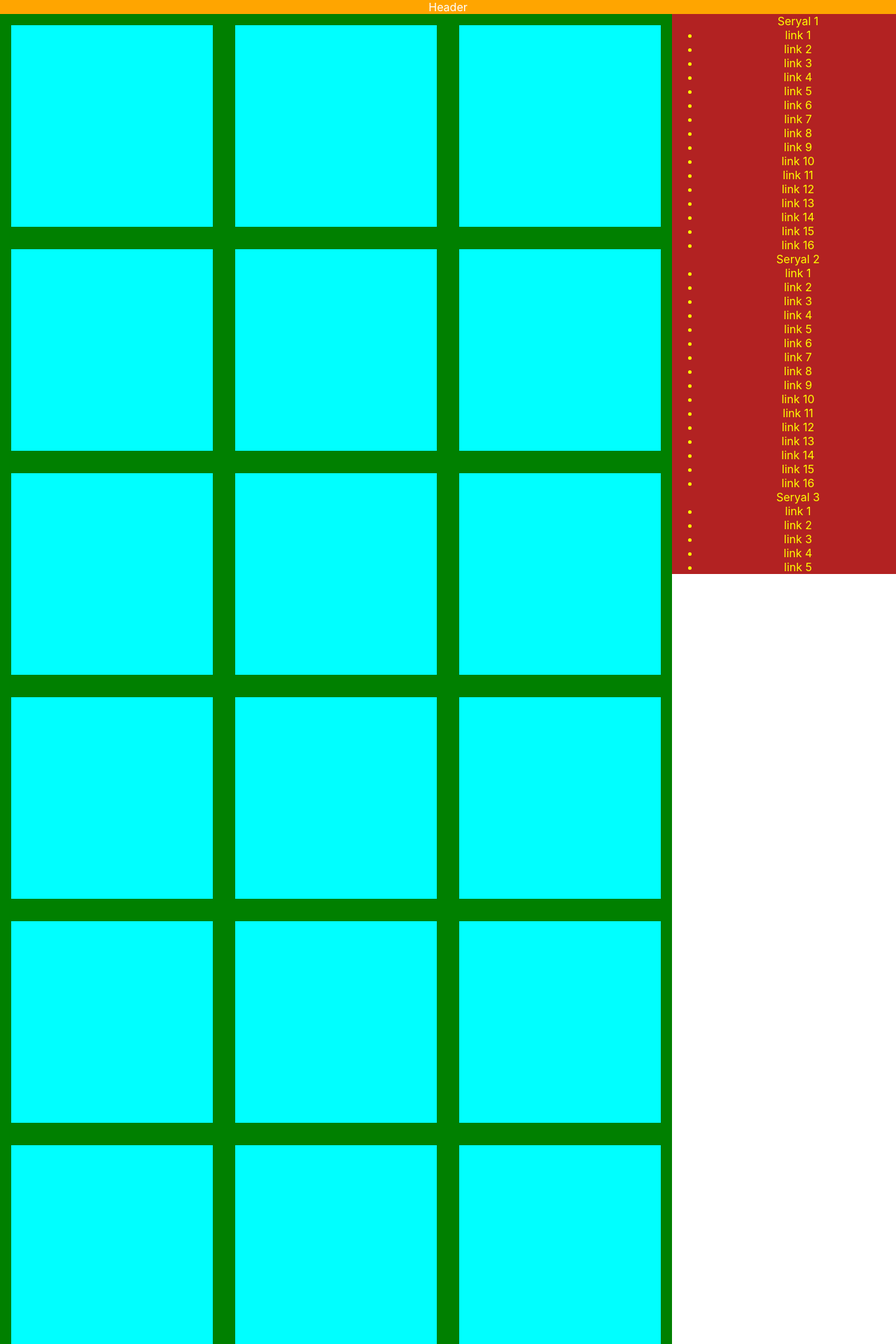
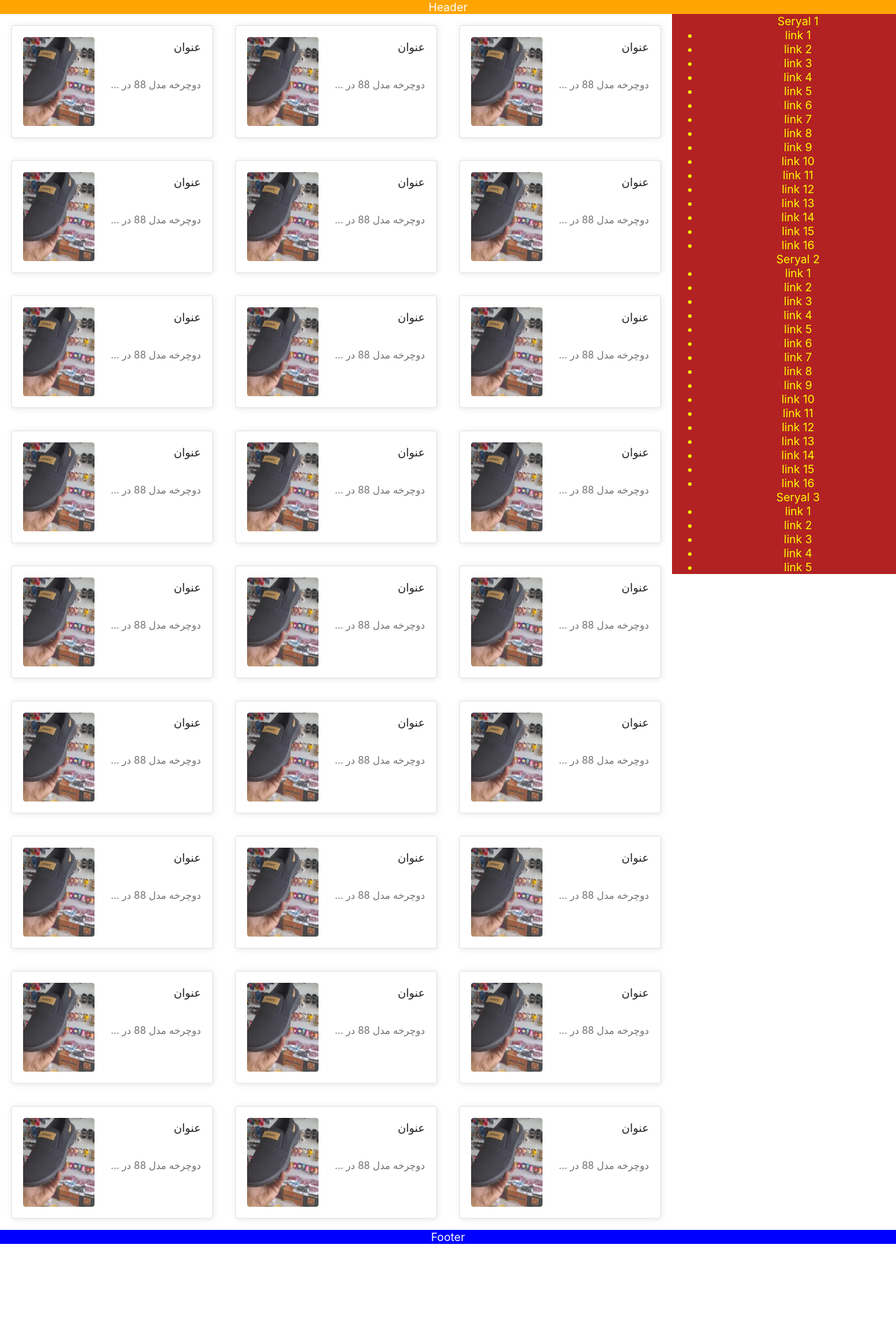
Before and after one commit to rezanikafarin700/hezaritem, a React (Create React App) app: page / in a window 1280 px wide. Shown: the top 1920 px of the page at 70% size. After the commit the page ends 1777 px from the top, so only its background shows below. Built offline with nearby package versions, Linux system fonts and the light colour scheme.

Commit message:
create component item

```diff
--- /dev/null
+++ b/src/components/item/Item.js
@@ -0,0 +1,19 @@
+import {Component} from 'react';
+import './item.scss';
+
+class Item extends Component{
+    render(){
+        return(
+            <div className='item'>
+                <div className='item__ratio'></div>
+                <div className='item__text'>
+                    <div className='item__text--title'>عنوان</div>
+                    <div className='item__text--description'>دوچرخه مدل 88 در حد نو</div>
+                </div>
+                <div className='item__image'></div>
+            </div>
+        )
+    }
+}
+
+export default Item;
--- /dev/null
+++ b/src/components/item/item.scss
@@ -0,0 +1,53 @@
+.item {
+  padding: 1rem;
+  border-radius: 4px;
+  border: 1px solid  rgba(0, 0, 0, 0.1);
+  background-color: #fff;
+  display: flex;
+  flex-direction: row-reverse;
+  width: calc(33.333% - 2rem);
+  margin: 1rem;
+  box-shadow: 1px 1px 10px rgba(0,0,0,.1);
+
+  &__ratio {
+    padding-top: 50%;
+    position: relative;
+  }
+
+  &__text {
+    flex: 1 1 auto;
+    margin-left: 1rem;
+
+    &--title {
+      font-size: 1rem;
+      color: rgba(0, 0, 0, 0.87);
+      font-weight: 500;
+      height: 56px;
+      line-height: 28px;
+      margin-bottom: auto;
+      margin-top: 0;
+      overflow: hidden;
+      overflow-wrap: break-word;
+    }
+
+    &--description {
+      color: rgba(0, 0, 0, 0.56);
+      font-size: 0.875rem;
+      line-height: 24px;
+      min-width: 100%;
+      overflow: hidden;
+      overflow-wrap: break-word;
+      text-overflow: ellipsis;
+      white-space: nowrap;
+      width: 0;
+      direction: rtl;
+    }
+  }
+  &__image {
+    border-radius: 4px;
+    flex: 0 0 40%;
+    background : url(./image.webp) ;
+    background-position: center;
+    background-size: cover;
+  }
+}
--- a/src/components/main/Main.js
+++ b/src/components/main/Main.js
@@ -1,5 +1,6 @@
 import { Component } from "react";
 import Sidebar from "../sidebar/Sidebar";
+import Item from "../item/Item";
 import "./main.scss";
 
 class Main extends Component {
@@ -11,240 +12,34 @@ class Main extends Component {
         </div>
 
         <div className="main__items">
-          <div className="main__item">
-            <div className="main__item--ratio"></div>
-          </div>
-          <div className="main__item">
-            <div className="main__item--ratio"></div>
-          </div>
-          <div className="main__item">
-            <div className="main__item--ratio"></div>
-          </div>
-          <div className="main__item">
-            <div className="main__item--ratio"></div>
-          </div>
-          <div className="main__item">
-            <div className="main__item--ratio"></div>
-          </div>
-          <div className="main__item">
-            <div className="main__item--ratio"></div>
-          </div>
-          <div className="main__item">
-            <div className="main__item--ratio"></div>
-          </div>
-          <div className="main__item">
-            <div className="main__item--ratio"></div>
-          </div>
-          <div className="main__item">
-            <div className="main__item--ratio"></div>
-          </div>
-          <div className="main__item">
-            <div className="main__item--ratio"></div>
-          </div>
-          <div className="main__item">
-            <div className="main__item--ratio"></div>
-          </div>
-          <div className="main__item">
-            <div className="main__item--ratio"></div>
-          </div>
-          <div className="main__item">
-            <div className="main__item--ratio"></div>
-          </div>
-          <div className="main__item">
-            <div className="main__item--ratio"></div>
-          </div>
-          <div className="main__item">
-            <div className="main__item--ratio"></div>
-          </div>
-          <div className="main__item">
-            <div className="main__item--ratio"></div>
-          </div>
-          <div className="main__item">
-            <div className="main__item--ratio"></div>
-          </div>
-          <div className="main__item">
-            <div className="main__item--ratio"></div>
-          </div>
-          <div className="main__item">
-            <div className="main__item--ratio"></div>
-          </div>
-          <div className="main__item">
-            <div className="main__item--ratio"></div>
-          </div>
-          <div className="main__item">
-            <div className="main__item--ratio"></div>
-          </div>
-          <div className="main__item">
-            <div className="main__item--ratio"></div>
-          </div>
-          <div className="main__item">
-            <div className="main__item--ratio"></div>
-          </div>
-          <div className="main__item">
-            <div className="main__item--ratio"></div>
-          </div>
-          <div className="main__item">
-            <div className="main__item--ratio"></div>
-          </div>
-          <div className="main__item">
-            <div className="main__item--ratio"></div>
-          </div>
-          <div className="main__item">
-            <div className="main__item--ratio"></div>
-          </div>
-          <div className="main__item">
-            <div className="main__item--ratio"></div>
-          </div>
-          <div className="main__item">
-            <div className="main__item--ratio"></div>
-          </div>
-          <div className="main__item">
-            <div className="main__item--ratio"></div>
-          </div>
-          <div className="main__item">
-            <div className="main__item--ratio"></div>
-          </div>
-          <div className="main__item">
-            <div className="main__item--ratio"></div>
-          </div>
-          <div className="main__item">
-            <div className="main__item--ratio"></div>
-          </div>
-          <div className="main__item">
-            <div className="main__item--ratio"></div>
-          </div>
-          <div className="main__item">
-            <div className="main__item--ratio"></div>
-          </div>
-          <div className="main__item">
-            <div className="main__item--ratio"></div>
-          </div>
-          <div className="main__item">
-            <div className="main__item--ratio"></div>
-          </div>
-          <div className="main__item">
-            <div className="main__item--ratio"></div>
-          </div>
-          <div className="main__item">
-            <div className="main__item--ratio"></div>
-          </div>
-          <div className="main__item">
-            <div className="main__item--ratio"></div>
-          </div>
-          <div className="main__item">
-            <div className="main__item--ratio"></div>
-          </div>
-          <div className="main__item">
-            <div className="main__item--ratio"></div>
-          </div>
-          <div className="main__item">
-            <div className="main__item--ratio"></div>
-          </div>
-          <div className="main__item">
-            <div className="main__item--ratio"></div>
-          </div>
-          <div className="main__item">
-            <div className="main__item--ratio"></div>
-          </div>
-          <div className="main__item">
-            <div className="main__item--ratio"></div>
-          </div>
-          <div className="main__item">
-            <div className="main__item--ratio"></div>
-          </div>
-          <div className="main__item">
-            <div className="main__item--ratio"></div>
-          </div>
-          <div className="main__item">
-            <div className="main__item--ratio"></div>
-          </div>
-          <div className="main__item">
-            <div className="main__item--ratio"></div>
-          </div>
-          <div className="main__item">
-            <div className="main__item--ratio"></div>
-          </div>
-          <div className="main__item">
-            <div className="main__item--ratio"></div>
-          </div>
-          <div className="main__item">
-            <div className="main__item--ratio"></div>
-          </div>
-          <div className="main__item">
-            <div className="main__item--ratio"></div>
-          </div>
-          <div className="main__item">
-            <div className="main__item--ratio"></div>
-          </div>
-          <div className="main__item">
-            <div className="main__item--ratio"></div>
-          </div>
-          <div className="main__item">
-            <div className="main__item--ratio"></div>
-          </div>
-          <div className="main__item">
-            <div className="main__item--ratio"></div>
-          </div>
-          <div className="main__item">
-            <div className="main__item--ratio"></div>
-          </div>
-          <div className="main__item">
-            <div className="main__item--ratio"></div>
-          </div>
-          <div className="main__item">
-            <div className="main__item--ratio"></div>
-          </div>
-          <div className="main__item">
-            <div className="main__item--ratio"></div>
-          </div>
-          <div className="main__item">
-            <div className="main__item--ratio"></div>
-          </div>
-          <div className="main__item">
-            <div className="main__item--ratio"></div>
-          </div>
-          <div className="main__item">
-            <div className="main__item--ratio"></div>
-          </div>
-          <div className="main__item">
-            <div className="main__item--ratio"></div>
-          </div>
-          <div className="main__item">
-            <div className="main__item--ratio"></div>
-          </div>
-          <div className="main__item">
-            <div className="main__item--ratio"></div>
-          </div>
-          <div className="main__item">
-            <div className="main__item--ratio"></div>
-          </div>
-          <div className="main__item">
-            <div className="main__item--ratio"></div>
-          </div>
-          <div className="main__item">
-            <div className="main__item--ratio"></div>
-          </div>
-          <div className="main__item">
-            <div className="main__item--ratio"></div>
-          </div>
-          <div className="main__item">
-            <div className="main__item--ratio"></div>
-          </div>
-          <div className="main__item">
-            <div className="main__item--ratio"></div>
-          </div>
-          <div className="main__item">
-            <div className="main__item--ratio"></div>
-          </div>
-          <div className="main__item">
-            <div className="main__item--ratio"></div>
-          </div>
-          <div className="main__item">
-            <div className="main__item--ratio"></div>
-          </div>
-          <div className="main__item">
-            <div className="main__item--ratio"></div>
-          </div>
+        <Item/>
+        <Item/>
+        <Item/>
+        <Item/>
+        <Item/>
+        <Item/>
+        <Item/>
+        <Item/>
+        <Item/>
+        <Item/>
+        <Item/>
+        <Item/>
+        <Item/>
+        <Item/>
+        <Item/>
+        <Item/>
+        <Item/>
+        <Item/>
+        <Item/>
+        <Item/>
+        <Item/>
+        <Item/>
+        <Item/>
+        <Item/>
+        <Item/>
+        <Item/>
+        <Item/>
+
         </div>
       </div>
     );
--- a/src/components/main/main.scss
+++ b/src/components/main/main.scss
@@ -15,7 +15,7 @@
 
   &__items {
     flex: 1 1 auto;
-    background-color: green;
+    background-color: #fff;
     display: flex;
     flex-wrap: wrap;
   }
```
Also changed, not shown: src/components/item/image.webp (added).
